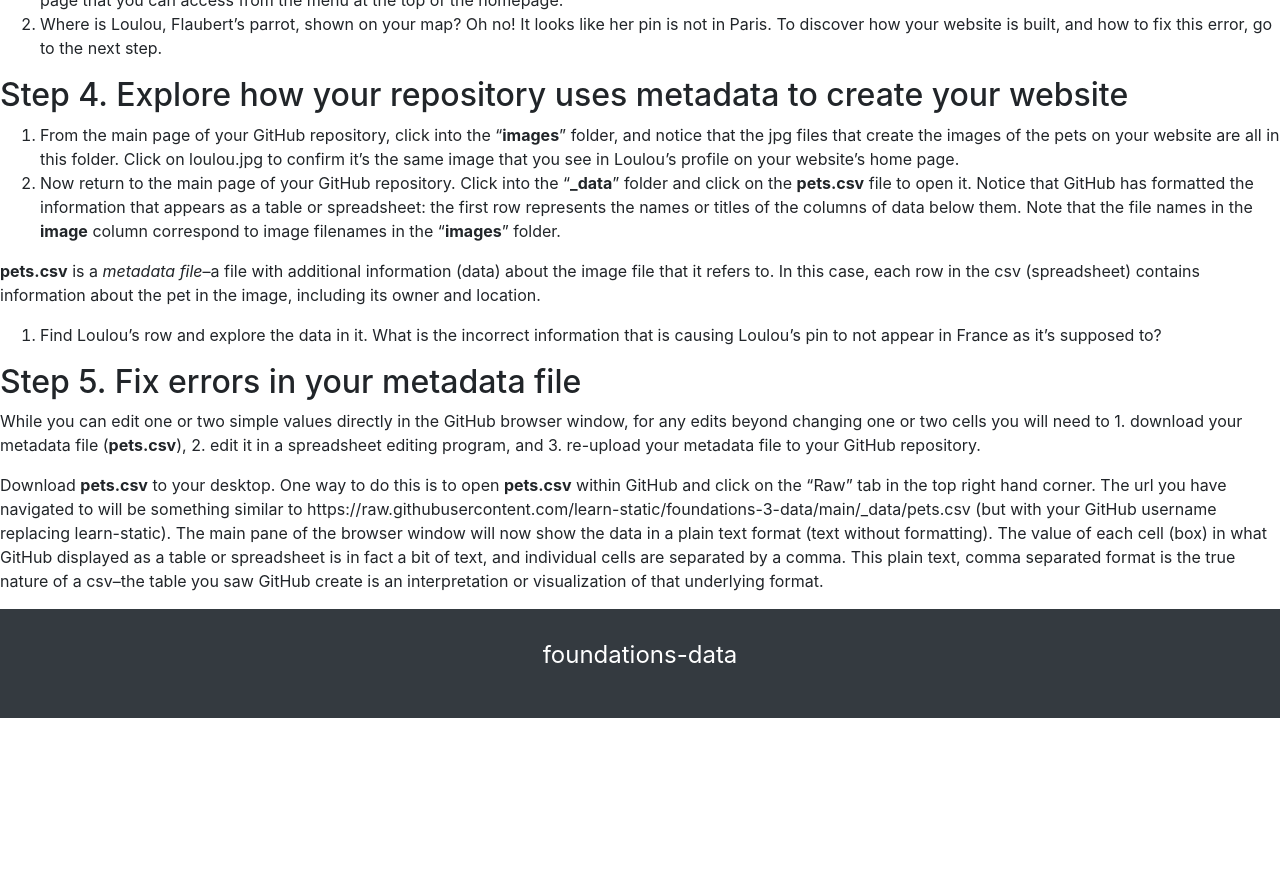
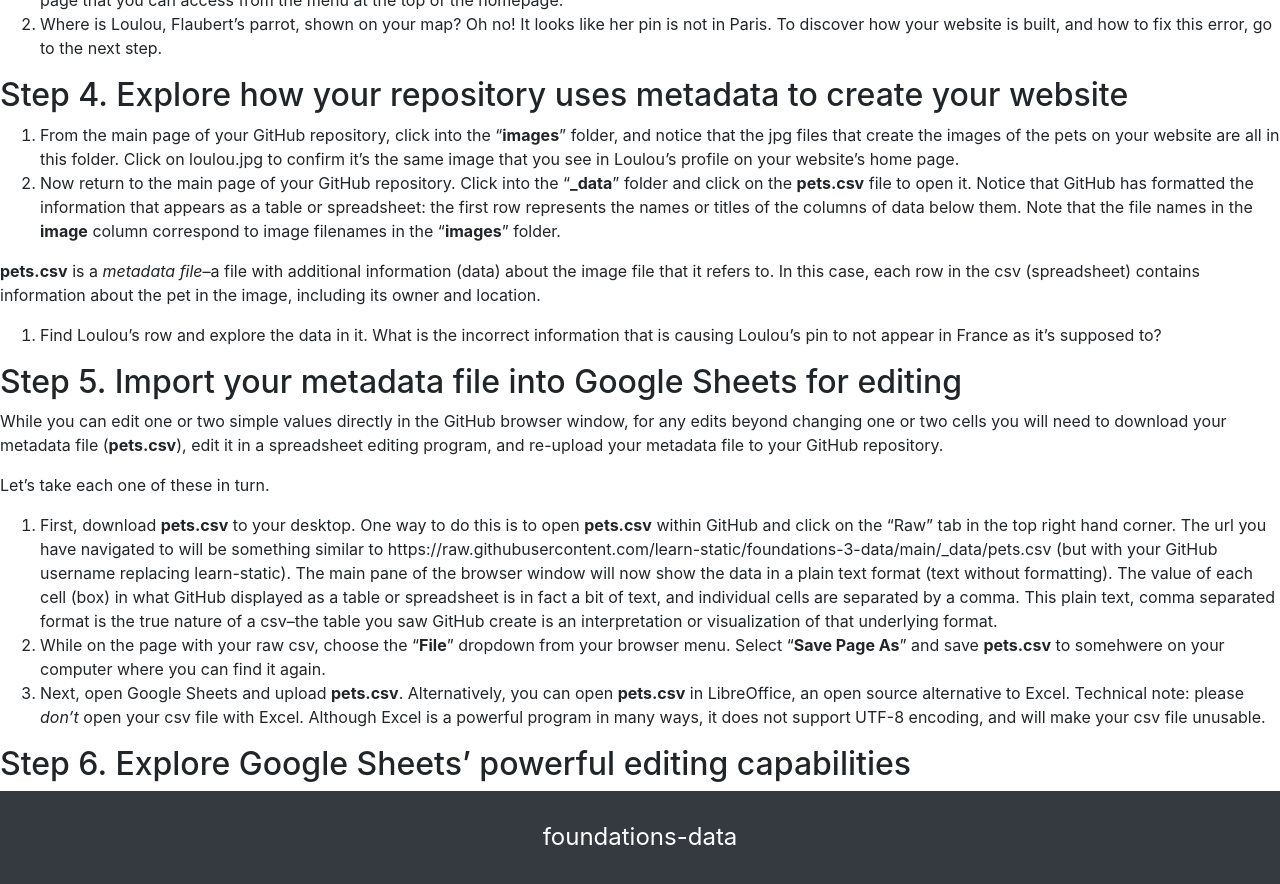
Before and after one commit to learn-static/foundations-3-data, a Jekyll site: the page built from intro-data.md, in a window 1280 px wide and 900 px high, scrolled down 1917 px. Shown: the top 884 px of the window. Built offline with Jekyll 4.4.1, drawn with Linux system fonts in a browser that asks for light colours; our own code applies the rules of GitHub Pages for plain Markdown files; before the commit the page ends 2635 px from its top, so only the background shows below that.

Commit message:
keeping on keeping on

```diff
--- a/intro-data.md
+++ b/intro-data.md
@@ -44,8 +44,16 @@
 
 3. Find Loulou's row and explore the data in it. What is the incorrect information that is causing Loulou's pin to not appear in France as it's supposed to?
 
-## Step 5. Fix errors in your metadata file
+## Step 5. Import your metadata file into Google Sheets for editing
 
-While you can edit one or two simple values directly in the GitHub browser window, for any edits beyond changing one or two cells you will need to 1. download your metadata file (**pets.csv**), 2. edit it in a spreadsheet editing program, and 3. re-upload your metadata file to your GitHub repository.
+While you can edit one or two simple values directly in the GitHub browser window, for any edits beyond changing one or two cells you will need to download your metadata file (**pets.csv**), edit it in a spreadsheet editing program, and re-upload your metadata file to your GitHub repository.
 
-Download **pets.csv** to your desktop. One way to do this is to open **pets.csv** within GitHub and click on the "Raw" tab in the top right hand corner. The url you have navigated to will be something similar to https://raw.githubusercontent.com/learn-static/foundations-3-data/main/_data/pets.csv (but with your GitHub username replacing learn-static). The main pane of the browser window will now show the data in a plain text format (text without formatting). The value of each cell (box) in what GitHub displayed as a table or spreadsheet is in fact a bit of text, and individual cells are separated by a comma. This plain text, comma separated format is the true nature of a csv--the table you saw GitHub create is an interpretation or visualization of that underlying format.
+Let's take each one of these in turn.
+
+1. First, download **pets.csv** to your desktop. One way to do this is to open **pets.csv** within GitHub and click on the "Raw" tab in the top right hand corner. The url you have navigated to will be something similar to https://raw.githubusercontent.com/learn-static/foundations-3-data/main/_data/pets.csv (but with your GitHub username replacing learn-static).
+        The main pane of the browser window will now show the data in a plain text format (text without formatting). The value of each cell (box) in what GitHub displayed as a table or spreadsheet is in fact a bit of text, and individual cells are separated by a comma. This plain text, comma separated format is the true nature of a csv--the table you saw GitHub create is an interpretation or visualization of that underlying format.
+2. While on the page with your raw csv, choose the "**File**" dropdown from your browser menu. Select "**Save Page As**" and save **pets.csv** to somehwere on your computer where you can find it again.
+3. Next, open Google Sheets and upload **pets.csv**. Alternatively, you can open **pets.csv** in LibreOffice, an open source alternative to Excel.
+        Technical note: please _don't_ open your csv file with Excel. Although Excel is a powerful program in many ways, it does not support UTF-8 encoding, and will make your csv file unusable.
+
+## Step 6. Explore Google Sheets' powerful editing capabilities
```
